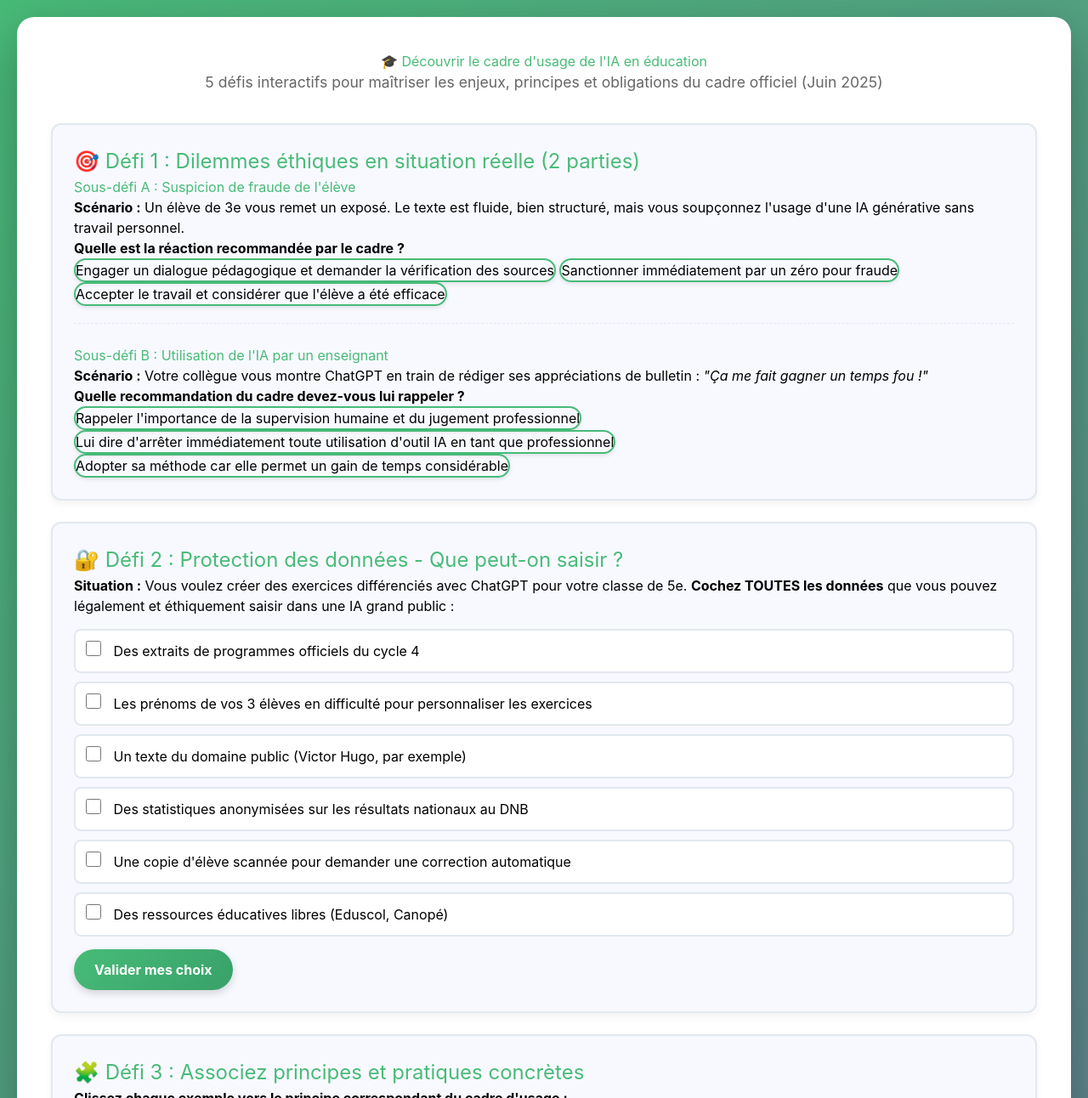
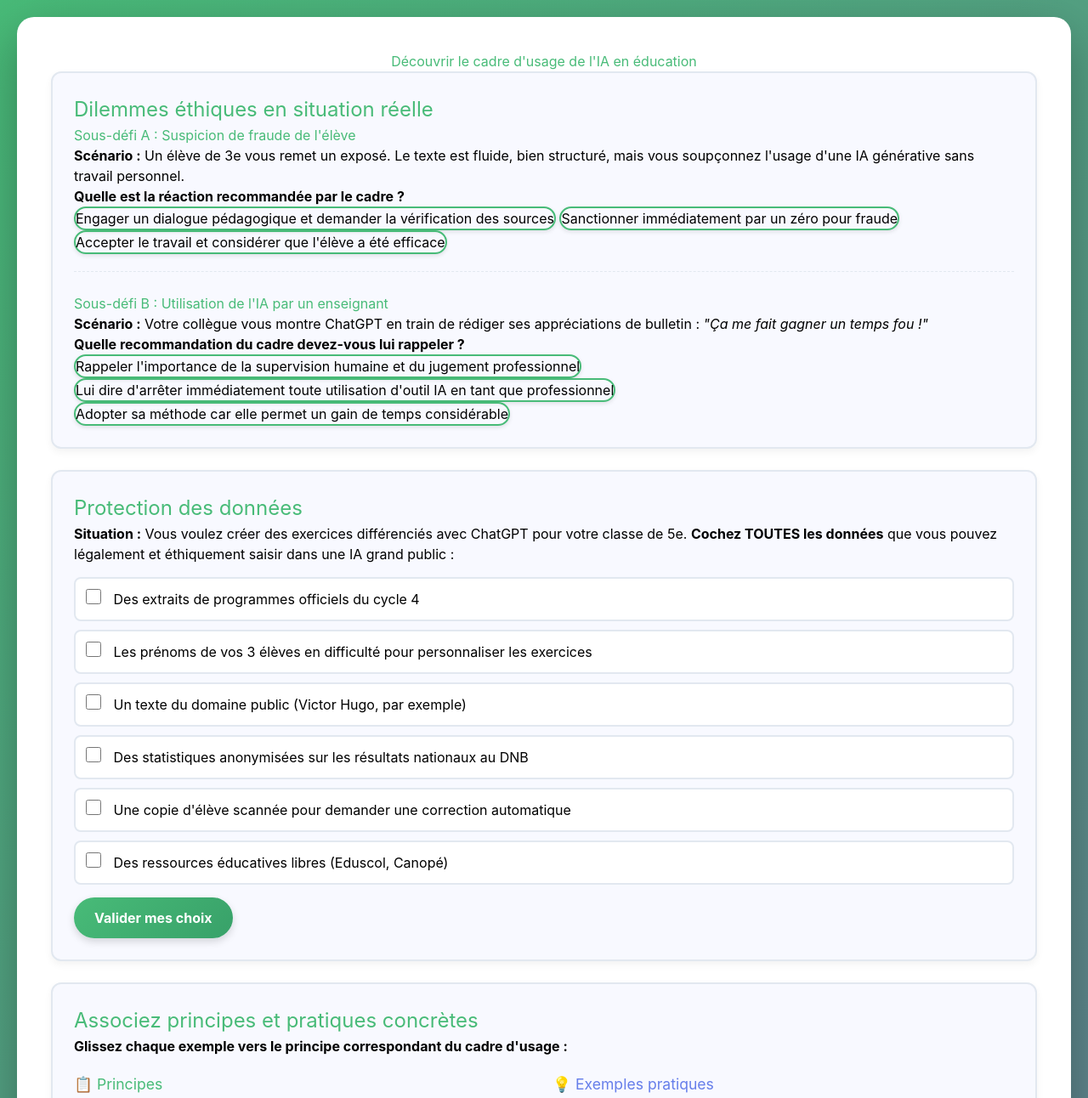
Before and after one commit to Drane06/cadreusage, a plain HTML site: page index.html in a window 1280 px wide. Shown: the top 1292 px of the page at 85% size. Drawn offline with nearby package versions, Linux system fonts and the light colour scheme.

Commit message:
Update index.html

```diff
--- a/index.html
+++ b/index.html
@@ -189,13 +189,12 @@
 </head>
 <body>
   <div class="container">
-    <h1>🎓 Découvrir le cadre d'usage de l'IA en éducation</h1>
-    <p class="subtitle">5 défis interactifs pour maîtriser les enjeux, principes et obligations du cadre officiel (Juin 2025)</p>
+    <h1>Découvrir le cadre d'usage de l'IA en éducation</h1>
 
     <div class="activity">
-      <h2>🎯 Défi 1 : Dilemmes éthiques en situation réelle (2 parties)</h2>
+      <h2>Dilemmes éthiques en situation réelle</h2>
 
-      <!-- SOUS-DÉFI A : L'ÉLÈVE ET LE DEVOIR -->
+      <!-- LES DEVOIRS -->
       <div style="margin-bottom: 25px; border-bottom: 1px dashed var(--border-color); padding-bottom: 20px;">
         <h3>Sous-défi A : Suspicion de fraude de l'élève</h3>
         <p><strong>Scénario :</strong> Un élève de 3e vous remet un exposé. Le texte est fluide, bien structuré, mais vous soupçonnez l'usage d'une IA générative sans travail personnel.</p>
@@ -207,7 +206,7 @@
         <div id="f1a" class="feedback"></div>
       </div>
 
-      <!-- SOUS-DÉFI B : LE COLLÈGUE ET LES APPRÉCIATIONS -->
+      <!-- LES APPRÉCIATIONS -->
       <div>
         <h3>Sous-défi B : Utilisation de l'IA par un enseignant</h3>
         <p><strong>Scénario :</strong> Votre collègue vous montre ChatGPT en train de rédiger ses appréciations de bulletin : <em>"Ça me fait gagner un temps fou !"</em></p>
@@ -221,7 +220,7 @@
     </div>
 
     <div class="activity">
-      <h2>🔐 Défi 2 : Protection des données - Que peut-on saisir ?</h2>
+      <h2>Protection des données</h2>
       <p><strong>Situation :</strong> Vous voulez créer des exercices différenciés avec ChatGPT pour votre classe de 5e. <strong>Cochez TOUTES les données</strong> que vous pouvez légalement et éthiquement saisir dans une IA grand public :</p>
       <div style="margin: 15px 0;">
         <label style="margin: 10px 0; padding: 12px; background: white; border-radius: 8px; cursor: pointer; border: 2px solid var(--border-color); transition: all 0.2s;">
@@ -248,7 +247,7 @@
     </div>
 
     <div class="activity">
-      <h2>🧩 Défi 3 : Associez principes et pratiques concrètes</h2>
+      <h2>Associez principes et pratiques concrètes</h2>
       <p><strong>Glissez chaque exemple vers le principe correspondant du cadre d'usage :</strong></p>
       <div class="grid-2" style="margin: 20px 0;">
         <div>
@@ -293,7 +292,7 @@
     </div>
 
     <div class="activity">
-      <h2>⚡ Défi 4 : Quiz express multi-questions</h2>
+      <h2>Quiz progréssivité des usages</h2>
 
       <!-- QUESTION 1/3 SUR LA PROGRESSIVITÉ ET L'USAGE PAR NIVEAU -->
       <div style="margin-bottom: 25px;">
@@ -378,7 +377,7 @@
     </div>
 
     <div class="activity">
-      <h2>🚫 Défi 5 : Trouvez LES intrus (plusieurs réponses possibles)</h2>
+      <h2>Trouvez les intrus</h2>
       <p><strong>Parmi ces 6 usages, identifiez TOUS ceux qui sont interdits ou déconseillés par le cadre :</strong></p>
       <div style="margin: 15px 0;">
         <label style="margin: 10px 0; padding: 12px; background: white; border-radius: 8px; cursor: pointer; border: 2px solid var(--border-color); transition: all 0.2s;">
@@ -405,7 +404,7 @@
     </div>
 
     <div class="activity">
-      <h2>🧠 Défi 6 : Votre bilan de maîtrise du cadre</h2>
+      <h2>Votre maîtrise du cadre</h2>
       <p>Positionnez les curseurs pour refléter votre niveau de confiance et de maîtrise sur chaque principe clé du cadre d'usage de l'IA, puis validez votre auto-évaluation.</p>
 
       <!-- Sliders -->
```
